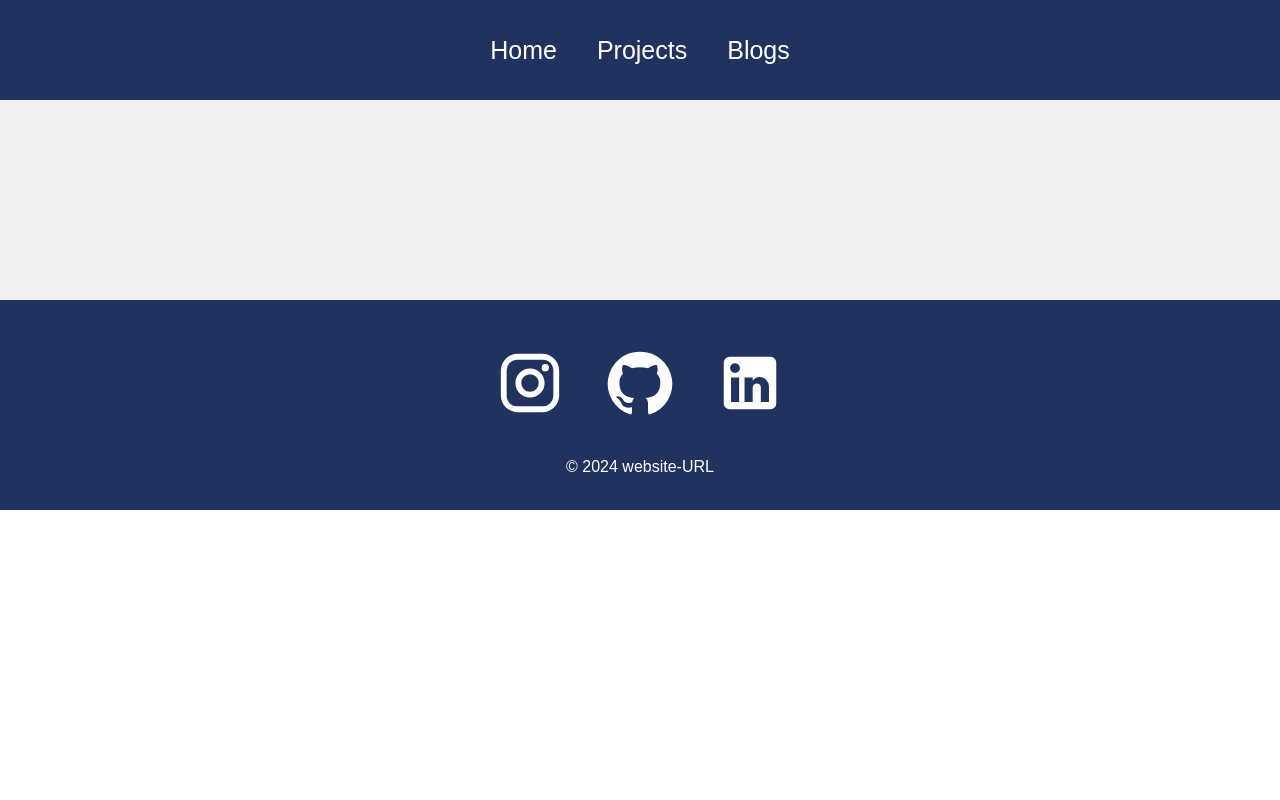
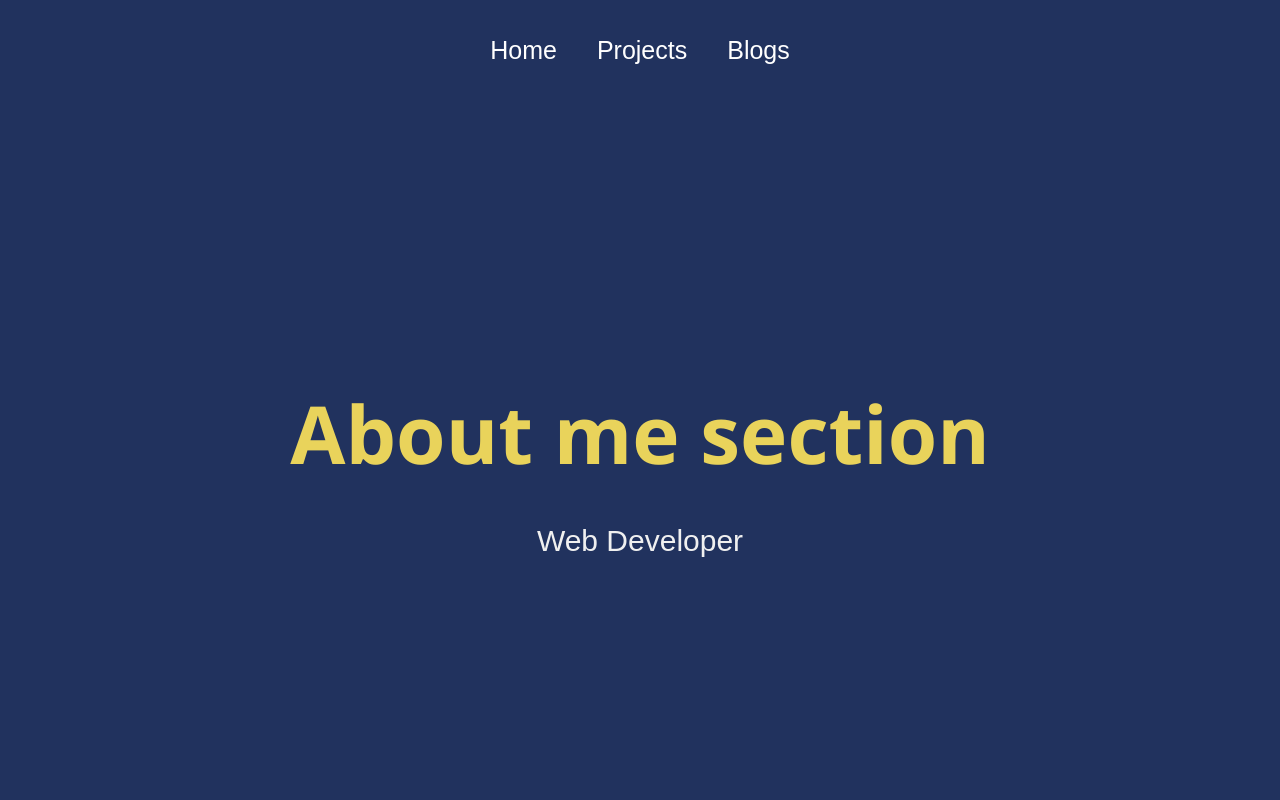
Before and after one commit to GitGud1234/react-portfolio, a React (Create React App) app: page / in a window 1280 px wide. Shown: the top 800 px of the page. Built offline with nearby package versions, Linux system fonts and the light colour scheme.

Commit message:
route path change to "/"

```diff
--- a/src/components/App.jsx
+++ b/src/components/App.jsx
@@ -13,7 +13,7 @@
       <Router>
         <NavBar />
         <Routes>
-          <Route path="/react-portfolio" element={<Home />} />
+          <Route path="/" element={<Home />} />
           <Route path="/projects" element={<Projects />} />
           <Route path="/projects/:id" element={<ProjectDisplay />} />
           <Route path="/blogs" element={<Blogs />} />
```
